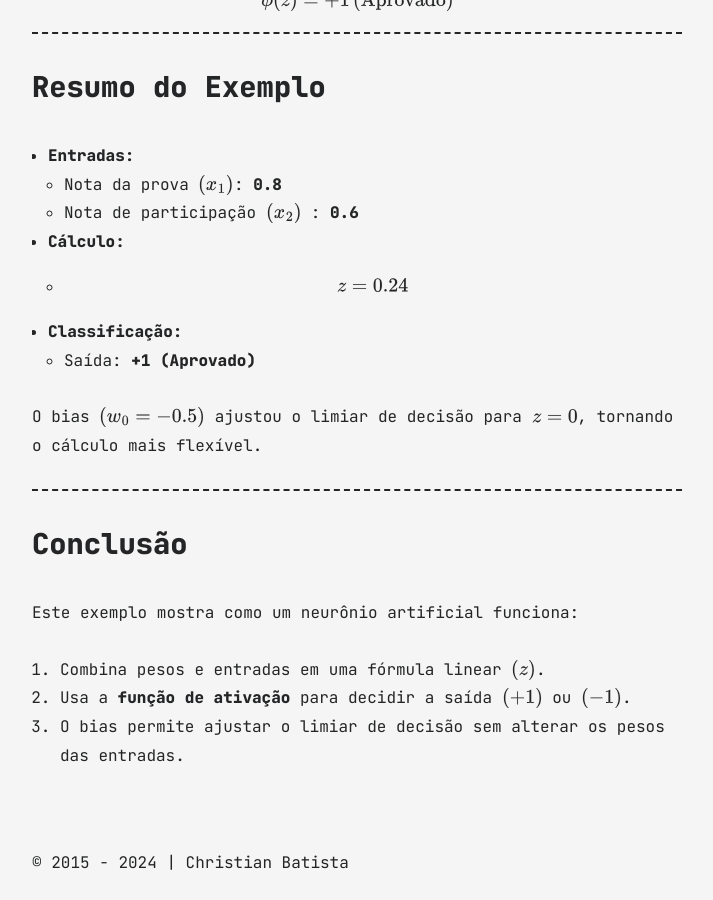
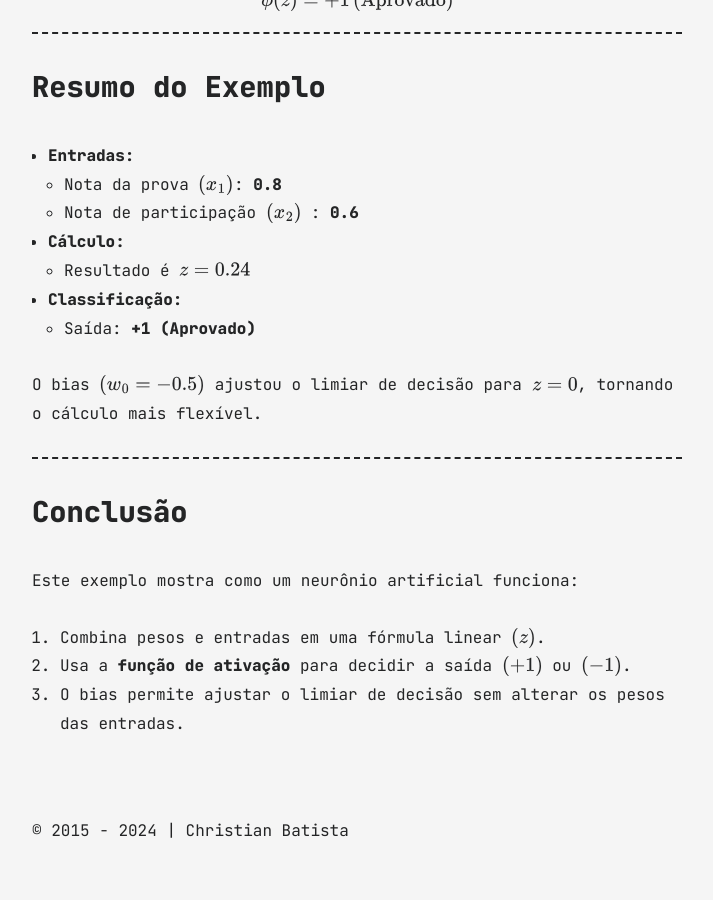
Before and after one commit to christianbaptista/jekyll-blog, a Jekyll site: the page built from all_collections/_posts/2024-11-26-the-formal-definition-of-the-artificial-neural.md, in a window 1280 px wide and 900 px high, scrolled down 4759 px. Shown: the whole window, without its empty margins (283-996 px from the left). Built offline with Jekyll 4.4.1, drawn with Linux system fonts in a browser that asks for light colours.

Commit message:
corrections final 3

```diff
--- a/all_collections/_posts/2024-11-26-the-formal-definition-of-the-artificial-neural.md
+++ b/all_collections/_posts/2024-11-26-the-formal-definition-of-the-artificial-neural.md
@@ -174,7 +174,7 @@ $$
   - Nota de participação $$ (x_2) $$ : **0.6**
 
 - **Cálculo:**
-  - $$ z = 0.24 $$
+  - Resultado é $$ z = 0.24 $$
 
 - **Classificação:**
   - Saída: **+1 (Aprovado)**
```
